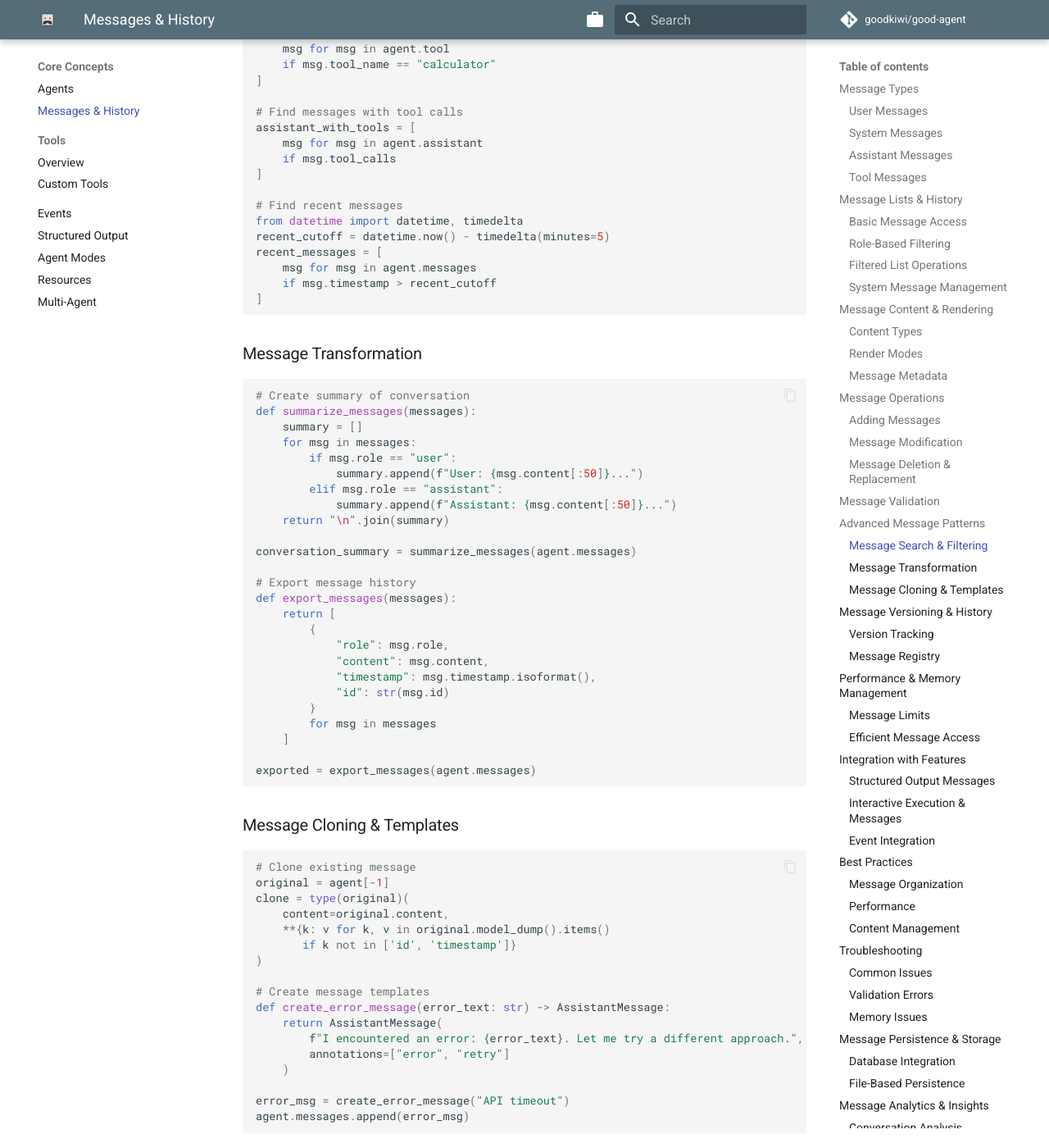
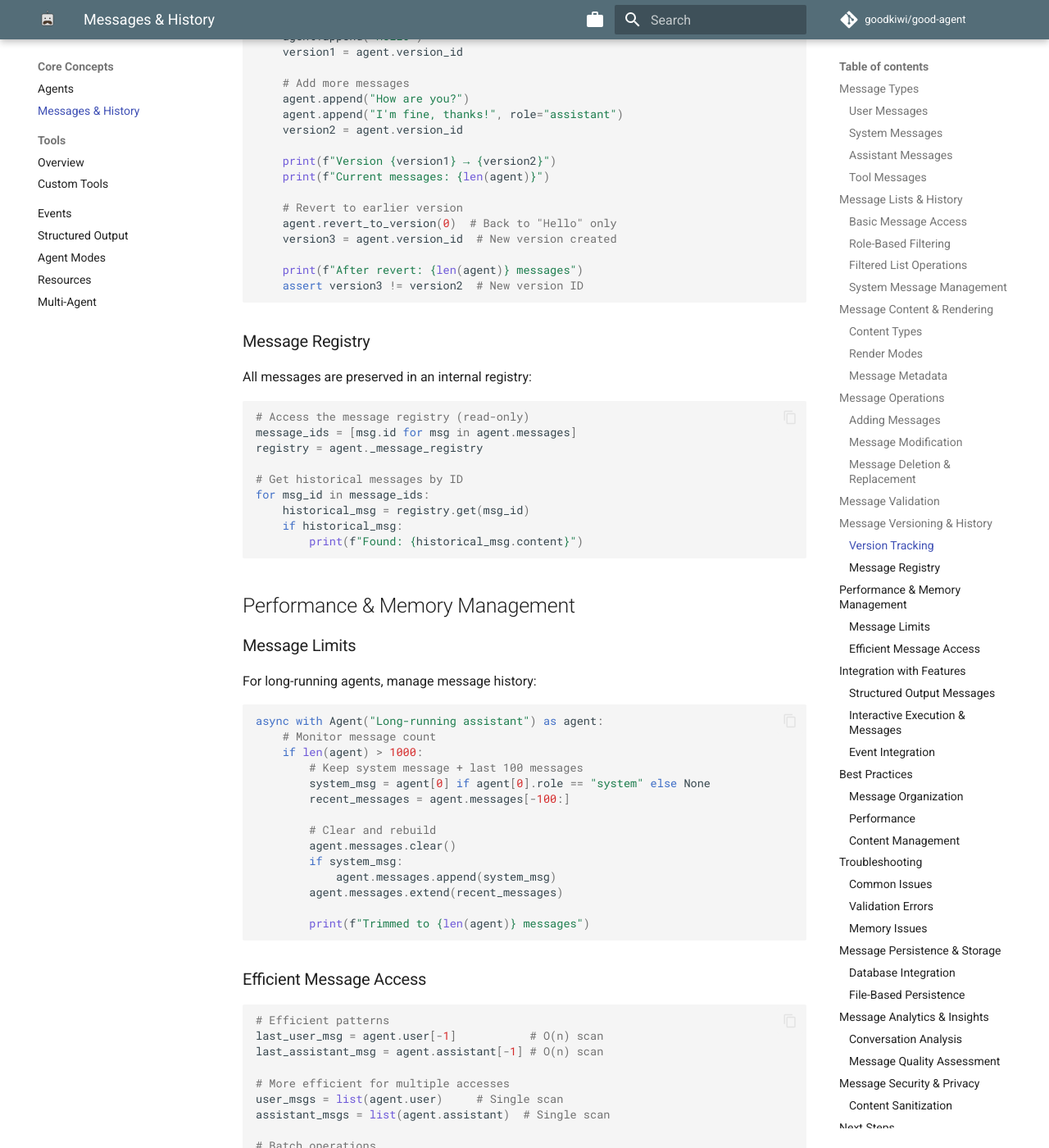
Before and after one commit to goodkiwillc/good-agent, an MkDocs documentation site: the page built from docs/core/messages.md, in a window 1280 px wide and 1400 px high, scrolled down 8047 px. Shown: the whole window at 82% size. Built offline with MkDocs 1.6.1 and Material for MkDocs 9.7.7, drawn with Linux system fonts in a browser that asks for light colours; comment, search, counter and statistics services are not loaded; some of the changed text lies outside the part shown.

````diff
--- a/docs/core/messages.md
+++ b/docs/core/messages.md
@@ -278,86 +278,6 @@
         print("Validation issues found:", validation_errors)
 ```
 
-## Advanced Message Patterns
-
-### Message Search & Filtering
-
-```python
-# Find messages by content
-math_messages = [msg for msg in agent.messages if "math" in msg.content.lower()]
-
-# Find tool messages by tool name
-calc_messages = [
-    msg for msg in agent.tool
-    if msg.tool_name == "calculator"
-]
-
-# Find messages with tool calls
-assistant_with_tools = [
-    msg for msg in agent.assistant
-    if msg.tool_calls
-]
-
-# Find recent messages
-from datetime import datetime, timedelta
-recent_cutoff = datetime.now() - timedelta(minutes=5)
-recent_messages = [
-    msg for msg in agent.messages
-    if msg.timestamp > recent_cutoff
-]
-```
-
-### Message Transformation
-
-```python
-# Create summary of conversation
-def summarize_messages(messages):
-    summary = []
-    for msg in messages:
-        if msg.role == "user":
-            summary.append(f"User: {msg.content[:50]}...")
-        elif msg.role == "assistant":
-            summary.append(f"Assistant: {msg.content[:50]}...")
-    return "\n".join(summary)
-
-conversation_summary = summarize_messages(agent.messages)
-
-# Export message history
-def export_messages(messages):
-    return [
-        {
-            "role": msg.role,
-            "content": msg.content,
-            "timestamp": msg.timestamp.isoformat(),
-            "id": str(msg.id)
-        }
-        for msg in messages
-    ]
-
-exported = export_messages(agent.messages)
-```
-
-### Message Cloning & Templates
-
-```python
-# Clone existing message
-original = agent[-1]
-clone = type(original)(
-    content=original.content,
-    **{k: v for k, v in original.model_dump().items()
-       if k not in ['id', 'timestamp']}
-)
-
-# Create message templates
-def create_error_message(error_text: str) -> AssistantMessage:
-    return AssistantMessage(
-        f"I encountered an error: {error_text}. Let me try a different approach.",
-        annotations=["error", "retry"]
-    )
-
-error_msg = create_error_message("API timeout")
-agent.messages.append(error_msg)
-```
 
 ## Message Versioning & History
 
````
Also changed, not shown: 1 other file.
